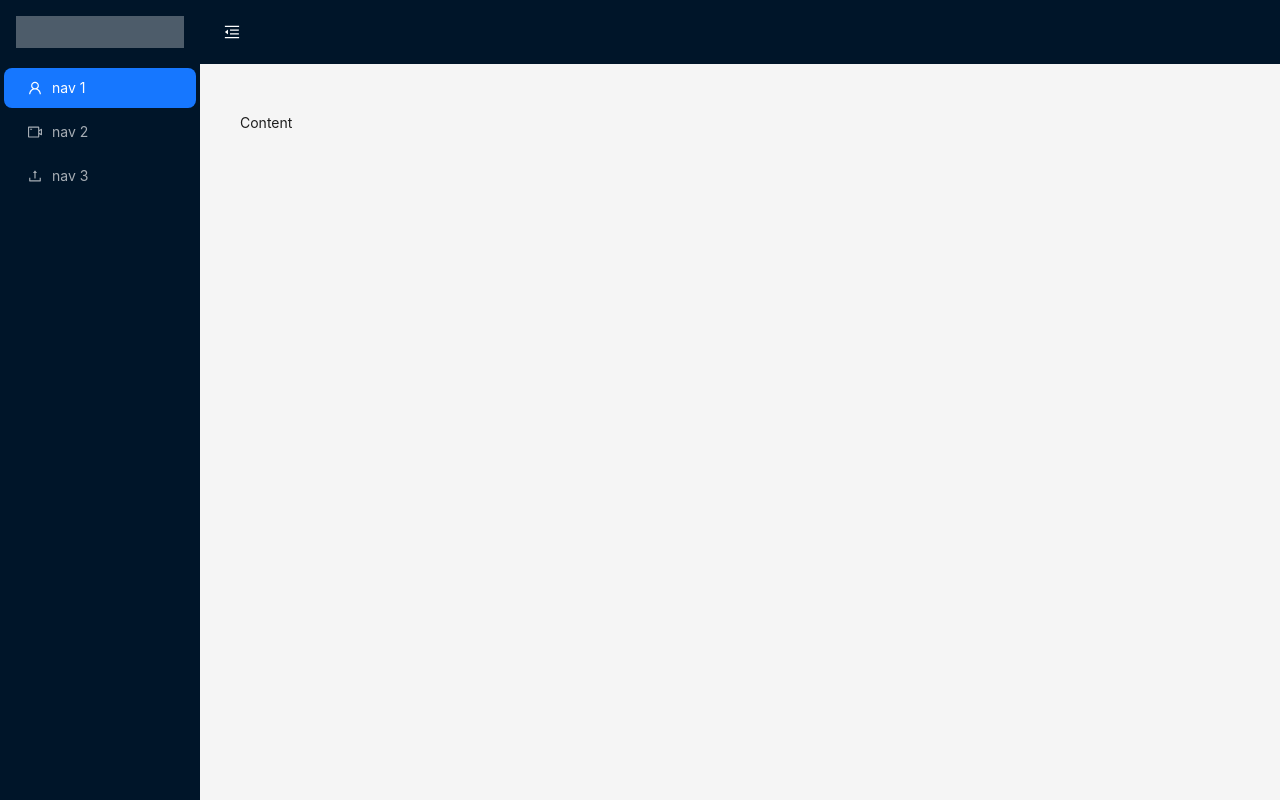
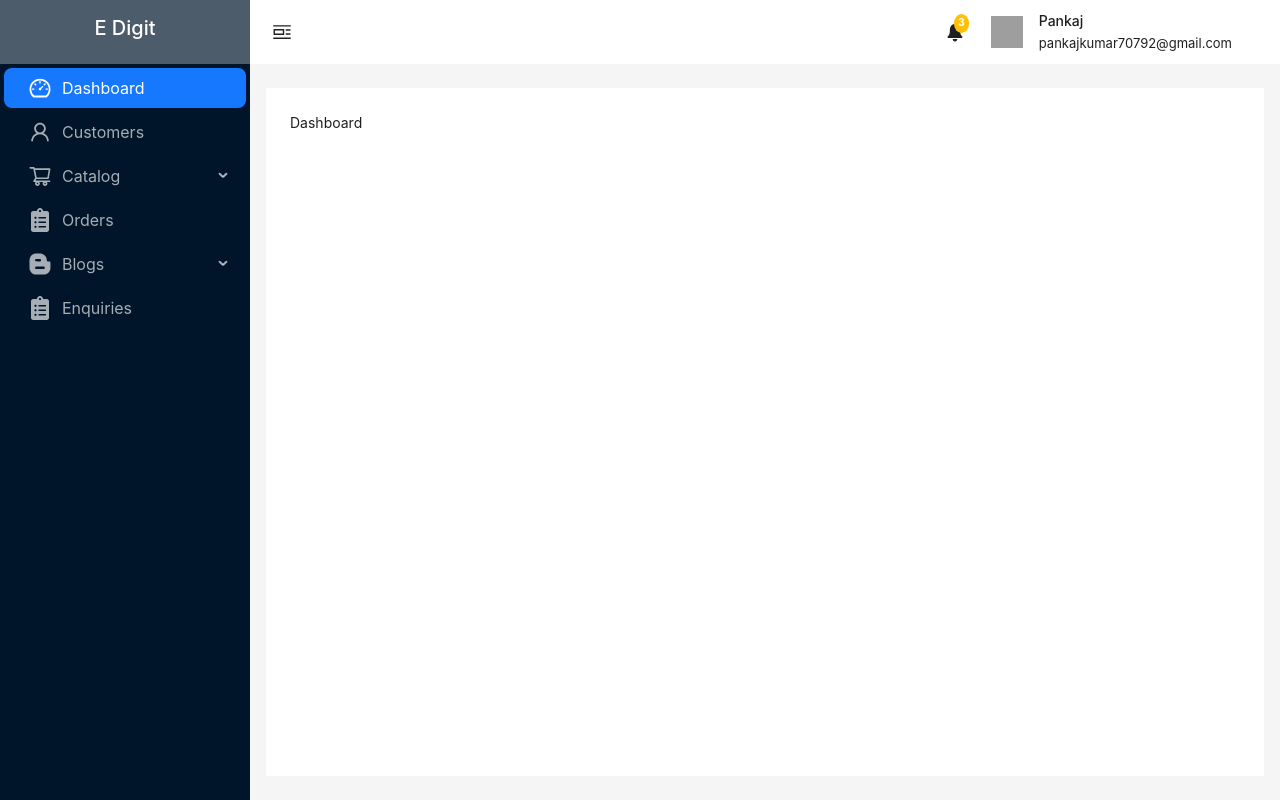
Before and after one commit to Pankaj-krCP/ecommerce-admin, a React (Create React App) app: page /admin in a window 1280 px wide. Built offline with nearby package versions, Linux system fonts and the light colour scheme; grey boxes are pictures that could not be loaded.

Commit message:
Updated Main Laout CSS

```diff
--- a/src/App.css
+++ b/src/App.css
@@ -1,27 +1,83 @@
+::-webkit-scrollbar {
+  width: 6px;
+  height: 6px;
+}
+
+::-webkit-scrollbar-thumb {
+  background-color: #777777;
+}
+
 body {
   font-family: "Roboto", sans-serif;
 }
 
 .trigger {
-  padding: 0 24px;
-  font-size: 18px;
-  line-height: 64px;
+  font-size: 20px;
   cursor: pointer;
-  transition: color 0.3s;
+  transition: 0.3s;
+  width: 64;
+  height: 64;
 }
 
 .trigger:hover {
   color: #1890ff;
 }
 
+.ant-Layout {
+  min-height: 100vh;
+}
+.ant-Layout-sider {
+  flex: 0 0 250px !important;
+  max-width: 250px !important;
+  min-width: 250px !important;
+  width: 250px !important;
+}
+.ant-Layout-sider-collapsed {
+  flex: 0 0 80px !important;
+  max-width: 80px !important;
+  min-width: 80px !important;
+  width: 80px !important;
+}
+
+.sm-logo {
+  display: none;
+}
+
+.ant-Layout-sider-collapsed .sm-logo {
+  display: block;
+}
+
+.ant-Layout-sider-collapsed .lg-logo {
+  display: none;
+}
+
 .logo {
-  height: 32px;
-  margin: 16px;
+  height: 64px;
+  margin: 0px;
   background: rgba(255, 255, 255, 0.3);
 }
 
-.ant-Layout {
-  min-height: 100vh;
+main {
+  overflow-y: scroll;
+}
+
+.ant-menu-title-content {
+  font-size: 16px;
+}
+
+.ant-Layout-header h5 {
+  line-height: 22px;
+  font-size: 14px;
+}
+
+.ant-Layout-header p {
+  line-height: 22px;
+  font-size: 13px;
+}
+
+.ant-Layout-header div .badge {
+  top: -6px;
+  right: -2px;
 }
 
 .link {
--- a/src/App.js
+++ b/src/App.js
@@ -5,6 +5,7 @@ import Resetpassword from "./pages/Resetpassword";
 import Login from "./pages/Login";
 import MainLayout from "./components/MainLayout";
 import Dashboard from "./pages/Dashboard";
+import Customers from "./pages/Customers";
 
 function App() {
   return (
@@ -15,6 +16,8 @@ function App() {
         <Route path="forgot-password" element={<Forgotpassword />} />
         <Route path="admin" element={<MainLayout />}>
           <Route index element={<Dashboard />} />
+          <Route path="dashboard" element={<Dashboard />} />
+          <Route path="customers" element={<Customers />} />
         </Route>
       </Routes>
     </Router>
--- a/src/components/MainLayout.js
+++ b/src/components/MainLayout.js
@@ -1,72 +1,192 @@
 import React, { useState } from "react";
 import {
-  MenuFoldOutlined,
-  MenuUnfoldOutlined,
-  UploadOutlined,
-  UserOutlined,
-  VideoCameraOutlined,
-} from "@ant-design/icons";
+  AiOutlineBgColors,
+  AiOutlineDashboard,
+  AiOutlinePicLeft,
+  AiOutlinePicRight,
+  AiOutlineShoppingCart,
+  AiOutlineUser,
+} from "react-icons/ai";
+
+import { SiBrandfolder } from "react-icons/si";
+import { FaBloggerB, FaClipboardList } from "react-icons/fa";
+import { BiCategoryAlt } from "react-icons/bi";
+import { ImBlog } from "react-icons/im";
+import { IoIosNotifications } from "react-icons/io";
+
 import { Layout, Menu, Button, theme } from "antd";
+import { Outlet, useNavigate } from "react-router-dom";
 const { Header, Sider, Content } = Layout;
 
 const MainLayout = () => {
   const [collapsed, setCollapsed] = useState(false);
+  const navigate = useNavigate();
   const {
     token: { colorBgContainer },
   } = theme.useToken();
   return (
     <Layout>
       <Sider trigger={null} collapsible collapsed={collapsed}>
-        <div className="logo" />
+        <div className="logo">
+          <h2 className="text-white fs-5 text-center py-3 mb-0">
+            <span className="sm-logo">ED</span>
+            <span className="lg-logo">E Digit</span>
+          </h2>
+        </div>
         <Menu
           theme="dark"
           mode="inline"
-          defaultSelectedKeys={["1"]}
+          defaultSelectedKeys={["dashboard"]}
+          onClick={({ key }) => {
+            if (key == "signout") {
+            } else {
+              navigate(key);
+            }
+          }}
           items={[
             {
-              key: "1",
-              icon: <UserOutlined />,
-              label: "nav 1",
+              key: "dashboard",
+              icon: <AiOutlineDashboard className="fs-4" />,
+              label: "Dashboard",
             },
             {
-              key: "2",
-              icon: <VideoCameraOutlined />,
-              label: "nav 2",
+              key: "customers",
+              icon: <AiOutlineUser className="fs-4" />,
+              label: "Customers",
             },
             {
-              key: "3",
-              icon: <UploadOutlined />,
-              label: "nav 3",
+              key: "catalog",
+              icon: <AiOutlineShoppingCart className="fs-4" />,
+              label: "Catalog",
+              children: [
+                {
+                  key: "Product",
+                  icon: <AiOutlineShoppingCart className="fs-4" />,
+                  label: "product",
+                },
+                {
+                  key: "product-list",
+                  icon: <AiOutlineShoppingCart className="fs-4" />,
+                  label: "Product List",
+                },
+                {
+                  key: "brand",
+                  icon: <SiBrandfolder className="fs-4" />,
+                  label: "Brand",
+                },
+                {
+                  key: "brand-list",
+                  icon: <SiBrandfolder className="fs-4" />,
+                  label: "Brand List",
+                },
+                {
+                  key: "category",
+                  icon: <BiCategoryAlt className="fs-4" />,
+                  label: "Category",
+                },
+                {
+                  key: "category-list",
+                  icon: <BiCategoryAlt className="fs-4" />,
+                  label: "Category List",
+                },
+                {
+                  key: "color",
+                  icon: <AiOutlineBgColors className="fs-4" />,
+                  label: "Color",
+                },
+                {
+                  key: "color-list",
+                  icon: <AiOutlineBgColors className="fs-4" />,
+                  label: "Color List",
+                },
+              ],
+            },
+            {
+              key: "orders",
+              icon: <FaClipboardList className="fs-4" />,
+              label: "Orders",
+            },
+            {
+              key: "blogs",
+              icon: <FaBloggerB className="fs-4" />,
+              label: "Blogs",
+              children: [
+                {
+                  key: "blog",
+                  icon: <FaBloggerB className="fs-4" />,
+                  label: "Add Blog",
+                },
+                {
+                  key: "blog",
+                  icon: <FaBloggerB className="fs-4" />,
+                  label: "Blog-list",
+                },
+                {
+                  key: "blog-category",
+                  icon: <ImBlog className="fs-4" />,
+                  label: "Add Blog Category",
+                },
+                {
+                  key: "blog-category-list",
+                  icon: <ImBlog className="fs-4" />,
+                  label: "Blog Category List",
+                },
+              ],
+            },
+            {
+              key: "enquiries",
+              icon: <FaClipboardList className="fs-4" />,
+              label: "Enquiries",
             },
           ]}
         />
       </Sider>
       <Layout>
         <Header
+          className="d-flex justify-content-between ps-3 pe-5"
           style={{
             padding: 0,
+            background: colorBgContainer,
           }}
         >
           <Button
-            className="text-white"
+            className="trigger"
             type="text"
-            icon={collapsed ? <MenuUnfoldOutlined /> : <MenuFoldOutlined />}
+            icon={collapsed ? <AiOutlinePicRight /> : <AiOutlinePicLeft />}
             onClick={() => setCollapsed(!collapsed)}
-            style={{
-              fontSize: "16px",
-              width: 64,
-              height: 64,
-            }}
           />
+          <div className="d-flex gap-4 align-items-center">
+            <div className="position-relative">
+              <IoIosNotifications className="fs-4" />
+              <span className="badge bg-warning rounded-circle p-1 position-absolute top-10%">
+                3
+              </span>
+            </div>
+            <div className="d-flex gap-3 align-items-center">
+              <div>
+                <img
+                  width={32}
+                  height={32}
+                  src="https://cdn.pixabay.com/photo/2020/07/14/13/07/icon-5404125_1280.png"
+                  alt="profile"
+                />
+              </div>
+              <div>
+                <h5 className="mb-0">Pankaj</h5>
+                <p className="mb-0">pankajkumar70792@gmail.com</p>
+              </div>
+            </div>
+          </div>
         </Header>
         <Content
           style={{
             margin: "24px 16px",
             padding: 24,
             minHeight: 280,
+            background: colorBgContainer,
           }}
         >
-          Content
+          <Outlet />
         </Content>
       </Layout>
     </Layout>
--- /dev/null
+++ b/src/pages/Customers.js
@@ -0,0 +1,7 @@
+import React from "react";
+
+const Customers = () => {
+  return <div>Customers</div>;
+};
+
+export default Customers;
```
Also changed, not shown: 1 other file (tests, documents, lock files or other folders).
